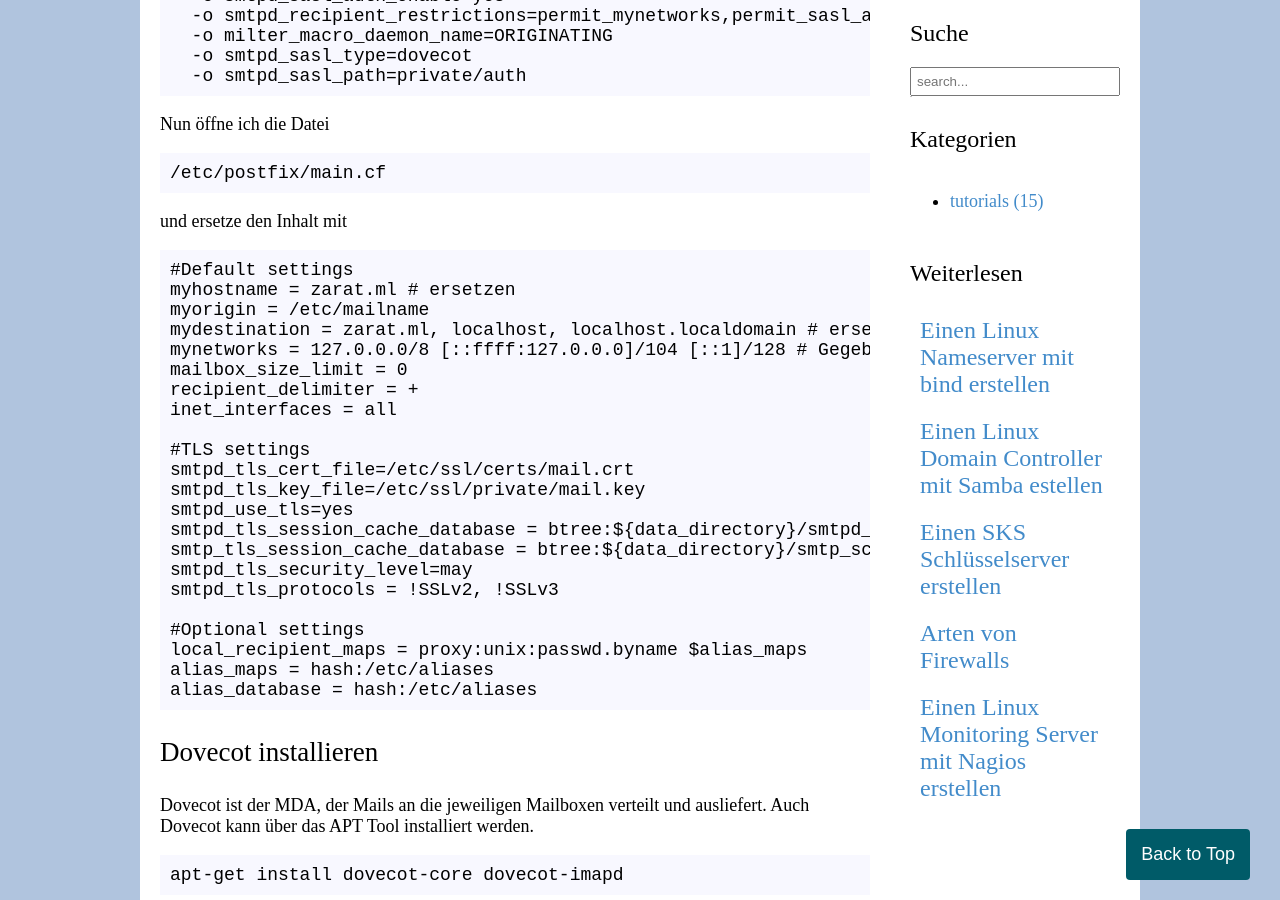
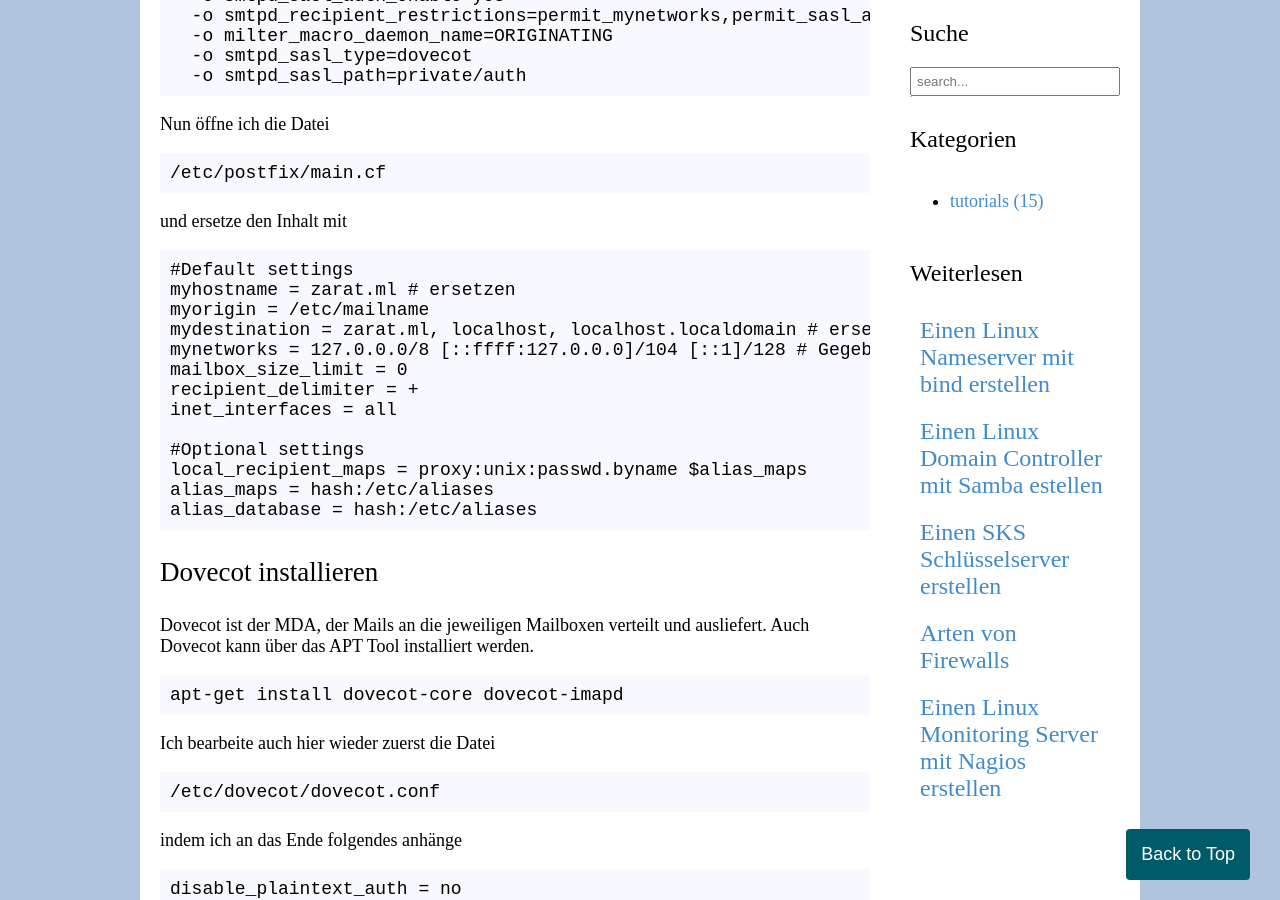
Before and after one commit to zarat/zarat.github.io, a Jekyll site: the page built from _posts/2018-05-23-mailserver.markdown, in a window 1280 px wide and 900 px high, scrolled down 1020 px. Built offline with Jekyll 4.4.1, drawn with Linux system fonts in a browser that asks for light colours.

Commit message:
Update 2018-05-23-mailserver.markdown

```diff
--- a/_posts/2018-05-23-mailserver.markdown
+++ b/_posts/2018-05-23-mailserver.markdown
@@ -46,15 +46,6 @@ mynetworks = 127.0.0.0/8 [::ffff:127.0.0.0]/104 [::1]/128 # Gegebenenfalls erset
 mailbox_size_limit = 0
 recipient_delimiter = +
 inet_interfaces = all
-
-#TLS settings
-smtpd_tls_cert_file=/etc/ssl/certs/mail.crt
-smtpd_tls_key_file=/etc/ssl/private/mail.key
-smtpd_use_tls=yes
-smtpd_tls_session_cache_database = btree:${data_directory}/smtpd_scache
-smtp_tls_session_cache_database = btree:${data_directory}/smtp_scache
-smtpd_tls_security_level=may
-smtpd_tls_protocols = !SSLv2, !SSLv3
 
 #Optional settings
 local_recipient_maps = proxy:unix:passwd.byname $alias_maps
```
